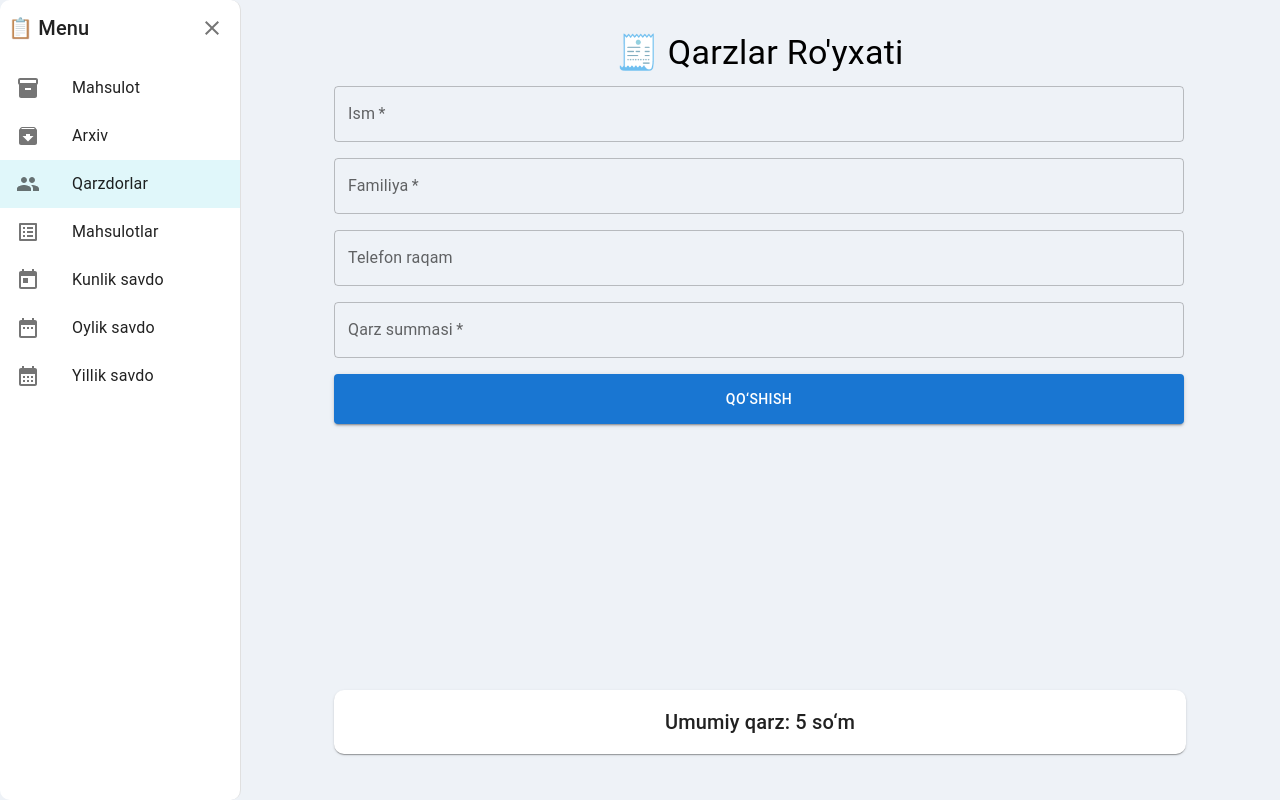
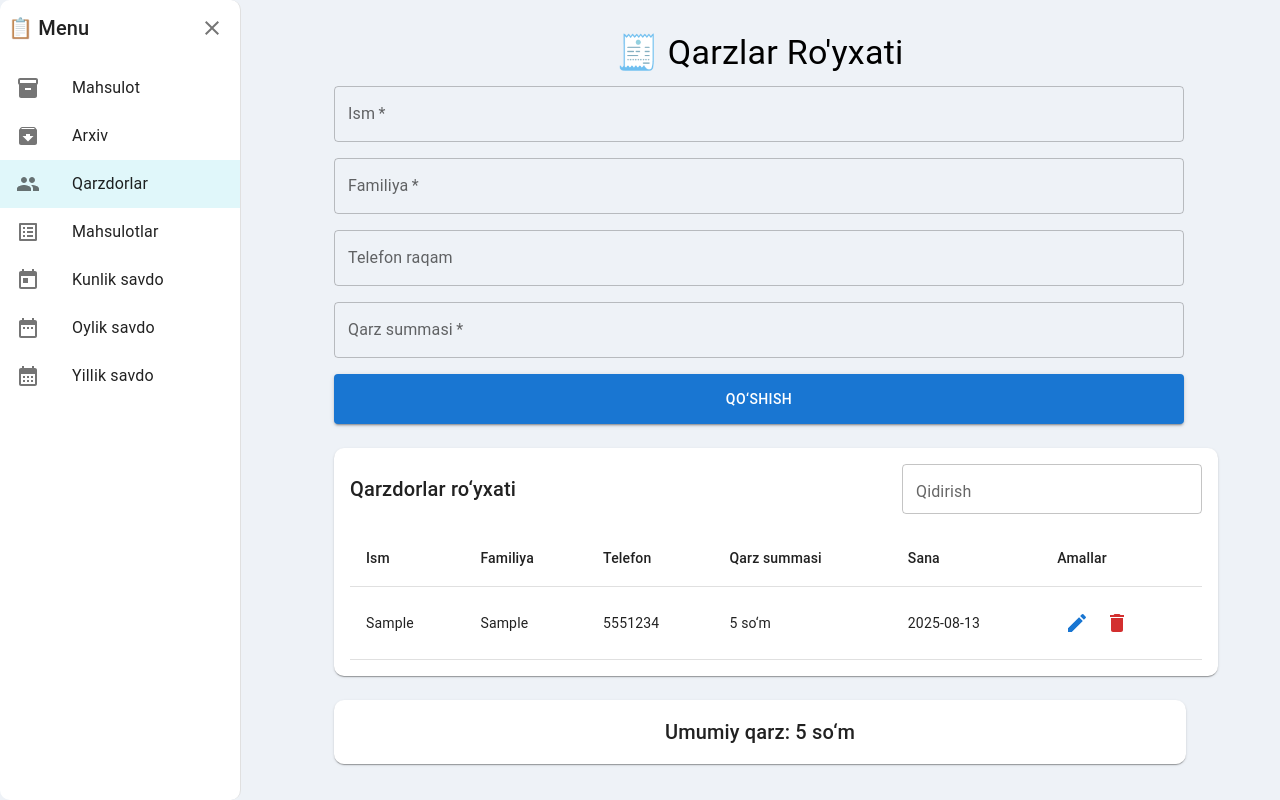
Before and after one commit to Muhammadqodir779/List-of-Debts, a React (Vite) app: page / in a window 1280 px wide. Both pictures are taken after typing "Sample", "Sample", "5551234", "5" into the empty fields and a click on the button "QO‘SHISH". Built offline with nearby package versions, Linux system fonts and the light colour scheme.

Commit message:
List of Debts

```diff
--- a/src/components/productList/ProductList.jsx
+++ b/src/components/productList/ProductList.jsx
@@ -1,4 +1,4 @@
-import React, { useState, useEffect } from "react";
+import React, { useState } from "react";
 import {
   Table,
   TableBody,
@@ -12,26 +12,16 @@
   TextField,
   Box
 } from "@mui/material";
-import AOS from "aos";
-import "aos/dist/aos.css";
 
 export default function ProductList({ products, editProduct, deleteProduct }) {
   const [searchTerm, setSearchTerm] = useState("");
-
-  useEffect(() => {
-    AOS.init({ duration: 800, once: true }); // animatsiya sozlamalari
-  }, []);
 
   const filteredProducts = products.filter((product) =>
     product.name.toLowerCase().includes(searchTerm.toLowerCase())
   );
 
   return (
-    <TableContainer
-      component={Paper}
-      sx={{ mt: 3, p: 2 }}
-      data-aos="flip-right"   // 👈 AOS qo‘shildi
-    >
+    <TableContainer component={Paper} sx={{ mt: 3, p: 2 }}>
       <Box sx={{ display: "flex", justifyContent: "space-between", alignItems: "center", mb: 2 }}>
         <Typography variant="h6">Mahsulotlar ro‘yxati</Typography>
         <TextField
--- a/src/components/userList/UserList.jsx
+++ b/src/components/userList/UserList.jsx
@@ -8,9 +8,9 @@
   IconButton,
   TextField,
   Box,
+  TableContainer,
   Paper,
-  Typography,
-  TableContainer
+  Typography
 } from "@mui/material";
 import { Edit, Delete, Save, Close } from "@mui/icons-material";
 
@@ -51,28 +51,20 @@
   );
 
   return (
-    <TableContainer
-      component={Paper}
-      sx={{ mt: 3, p: 2 }}
-      data-aos="zoom-in-up"
-    >
+    <TableContainer component={Paper} sx={{ mt: 3, p: 2 }}>
       {/* Title + Search */}
-      <Box
-        sx={{
-          display: "flex",
-          justifyContent: "space-between",
-          alignItems: "center",
-          mb: 2
-        }}
-      >
+      <Box sx={{ display: "flex", justifyContent: "space-between", alignItems: "center", mb: 2 }}>
         <Typography variant="h6">Qarzdorlar ro‘yxati</Typography>
         <TextField
           label="Qidirish"
           variant="outlined"
-          size="small"
+          fullWidth
           value={searchTerm}
           onChange={(e) => setSearchTerm(e.target.value)}
-          sx={{ maxWidth: "300px" }}
+          sx={{ height: "50px", maxWidth: "300px" }}
+          inputProps={{
+            style: { height: "50px", padding: "0 14px" }
+          }}
         />
       </Box>
 
@@ -88,8 +80,7 @@
           </TableRow>
         </TableHead>
         <TableBody>
-          {filteredUsers.length > 0 ? (
-            filteredUsers.map((user) => (
+          {filteredUsers.map((user) => (
             <TableRow key={user.id}>
               <TableCell>
                 {editId === user.id ? (
@@ -98,7 +89,6 @@
                     onChange={(e) =>
                       setEditData({ ...editData, name: e.target.value })
                     }
-                      size="small"
                   />
                 ) : (
                   user.name
@@ -111,7 +101,6 @@
                     onChange={(e) =>
                       setEditData({ ...editData, surname: e.target.value })
                     }
-                      size="small"
                   />
                 ) : (
                   user.surname
@@ -124,7 +113,6 @@
                     onChange={(e) =>
                       setEditData({ ...editData, phone: e.target.value })
                     }
-                      size="small"
                   />
                 ) : (
                   user.phone
@@ -138,10 +126,9 @@
                     onChange={(e) =>
                       setEditData({ ...editData, amount: e.target.value })
                     }
-                      size="small"
                   />
                 ) : (
-                    `${user.amount ?? 0} so‘m`
+                  user.amount != null ? `${user.amount} so‘m` : "-"
                 )}
               </TableCell>
               <TableCell>{user.date}</TableCell>
@@ -150,31 +137,19 @@
                 <TableCell>
                   {editId === user.id ? (
                     <>
-                        <IconButton
-                          onClick={() => handleSave(user.id)}
-                          color="success"
-                        >
+                      <IconButton onClick={() => handleSave(user.id)} color="success">
                         <Save />
                       </IconButton>
-                        <IconButton
-                          onClick={() => setEditId(null)}
-                          color="error"
-                        >
+                      <IconButton onClick={() => setEditId(null)} color="error">
                         <Close />
                       </IconButton>
                     </>
                   ) : (
                     <>
-                        <IconButton
-                          onClick={() => handleEdit(user)}
-                          color="primary"
-                        >
+                      <IconButton onClick={() => handleEdit(user)} color="primary">
                         <Edit />
                       </IconButton>
-                        <IconButton
-                          onClick={() => deleteUser(user.id)}
-                          color="error"
-                        >
+                      <IconButton onClick={() => deleteUser(user.id)} color="error">
                         <Delete />
                       </IconButton>
                     </>
@@ -182,14 +157,7 @@
                 </TableCell>
               )}
             </TableRow>
-            ))
-          ) : (
-            <TableRow>
-              <TableCell colSpan={isArchive ? 5 : 6} align="center">
-                Qarzdorlar yo‘q
-              </TableCell>
-            </TableRow>
-          )}
+          ))}
         </TableBody>
       </Table>
     </TableContainer>
```
Lines whose indentation alone changed are shown as unchanged.
